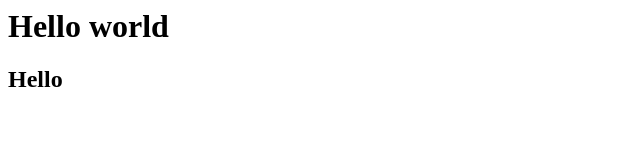
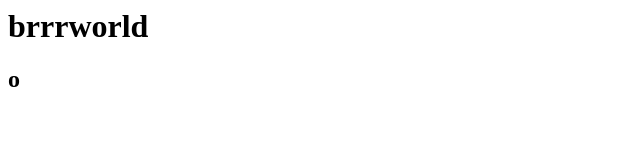
Before and after one commit to Brkitsu/vezba1, a plain HTML site: page index.html in a window 1280 px wide. Shown: the whole page, without its empty margins (0-640 px from the left). Drawn offline with Linux system fonts and the light colour scheme.

Commit message:
Update index.html

```diff
--- a/index.html
+++ b/index.html
@@ -3,7 +3,7 @@
 <title>Naslov</title>
 </head>
 <body>
-<h1>Hello world</h1>
-<h2>Hello</h2>
+<h1>brrrworld</h1>
+<h2>o</h2>
 </body>
 </html>
```
